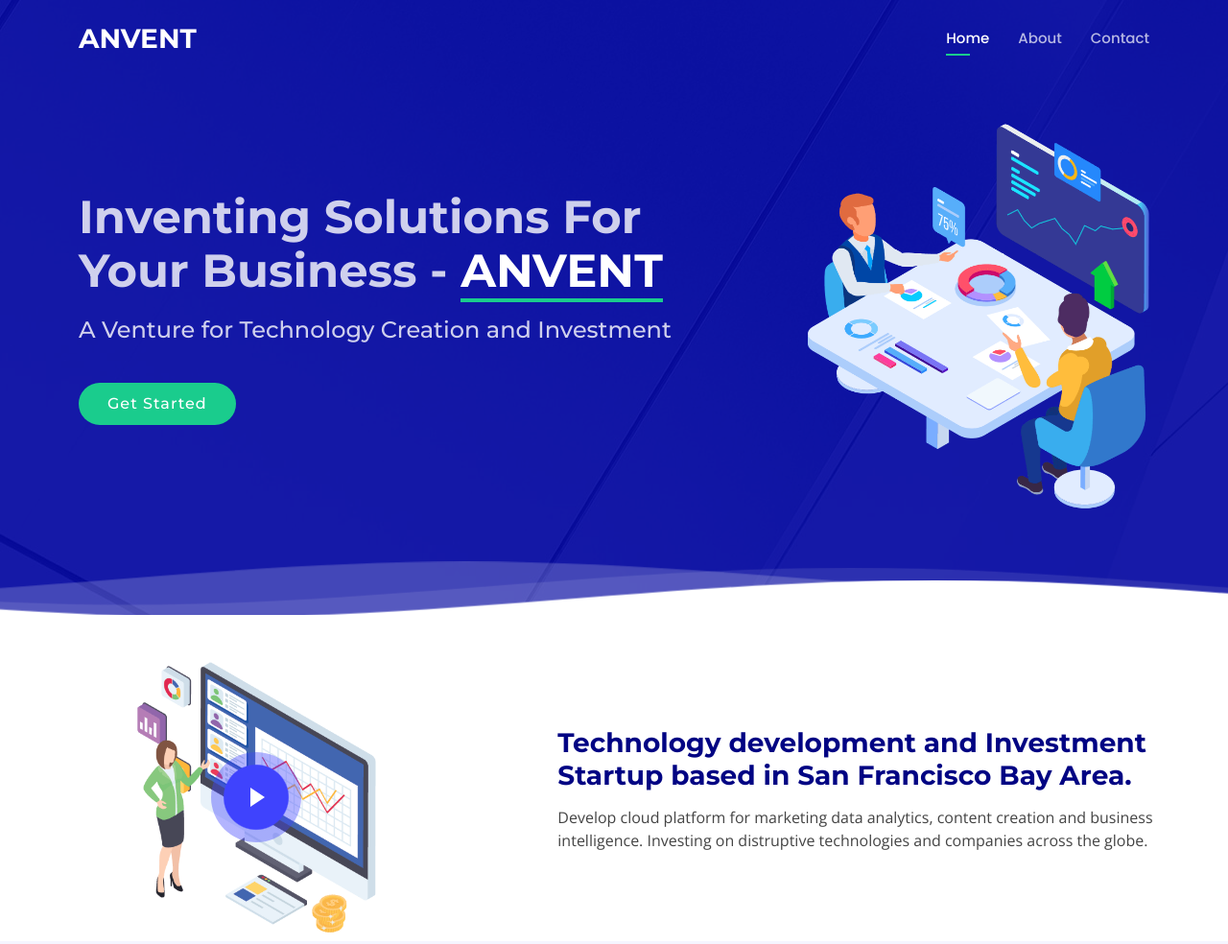
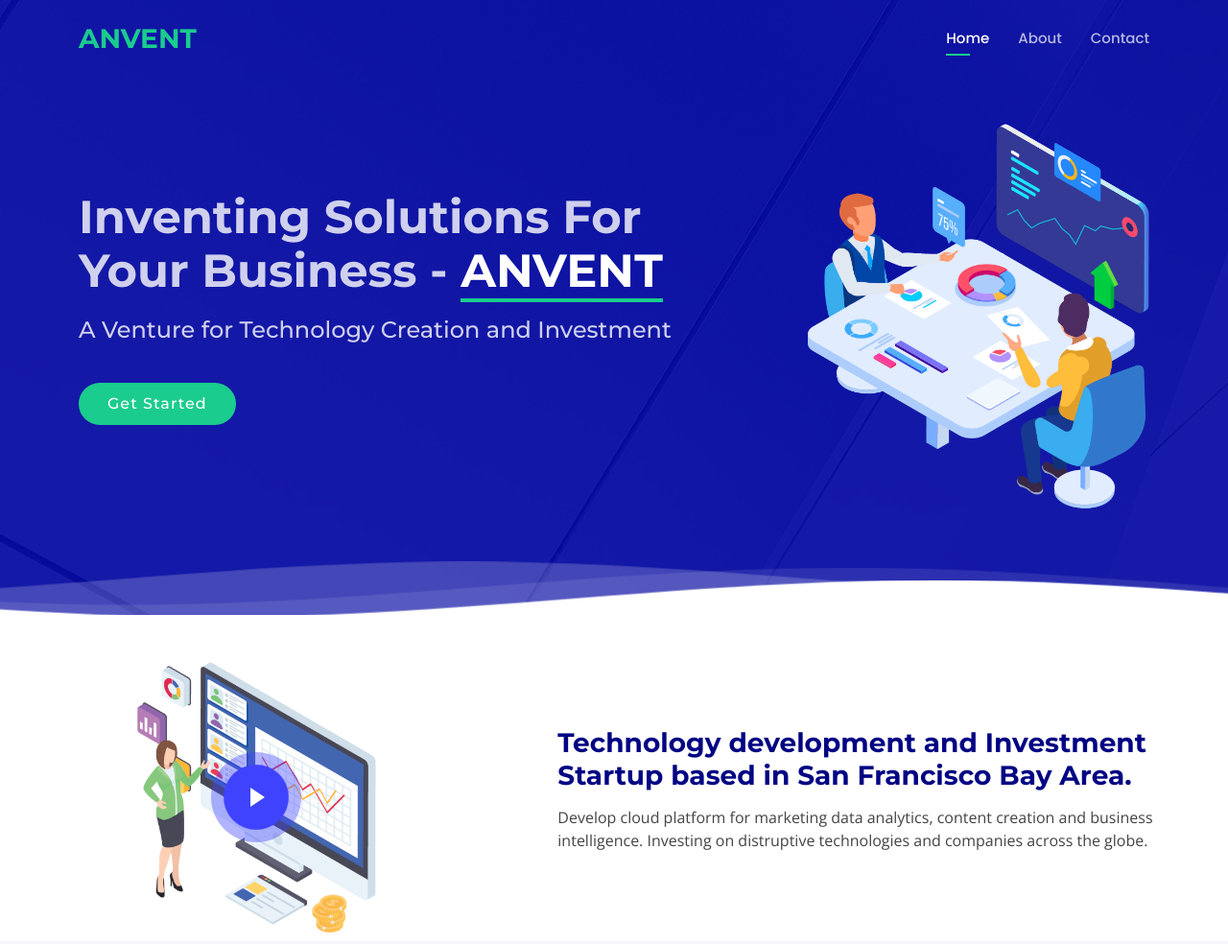
Before and after one commit to anvent/website, a plain HTML site: page index.html in a window 1280 px wide. Shown: the top 984 px of the page at 96% size. Drawn offline with nearby package versions, Linux system fonts and the light colour scheme.

Commit message:
logo font color updated

```diff
--- a/index.html
+++ b/index.html
@@ -47,11 +47,13 @@
 
 
 
-        <h1><a href="index.html"><span>ANVENT</span></a></h1>
+        <h1><a href="index.html"><span style="color:rgb(26,204,141)">ANVENT</span></a></h1>
+
 
         <!-- Uncomment below if you prefer to use an image logo -->
         <!--
-
+Green 1 - 26,204,141
+Green 2 - 50, 255, 47
 
 
         <a href="index.html"><img src="assets/img/logo.png" alt="" class="img-fluid"></a>
```
